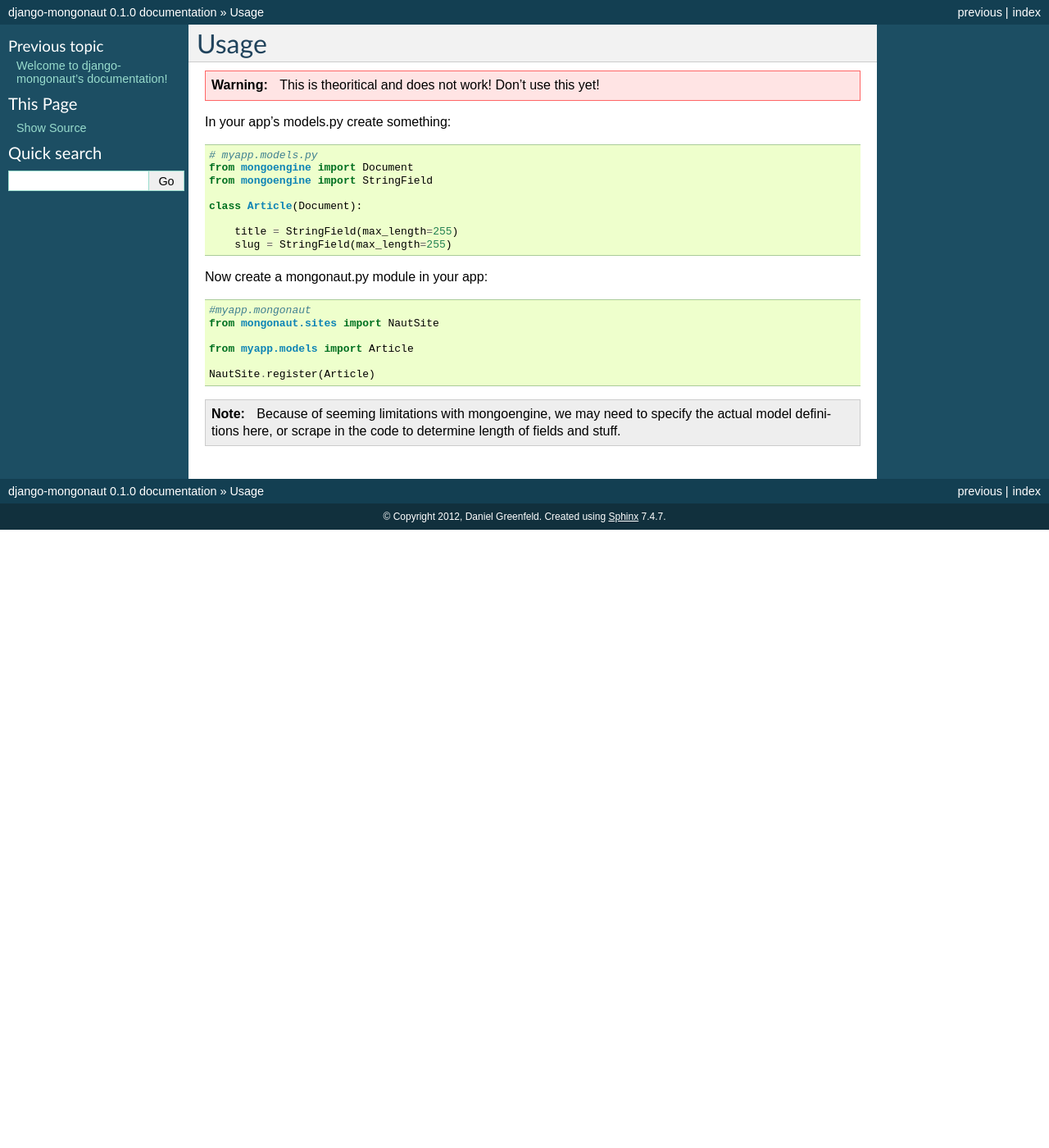
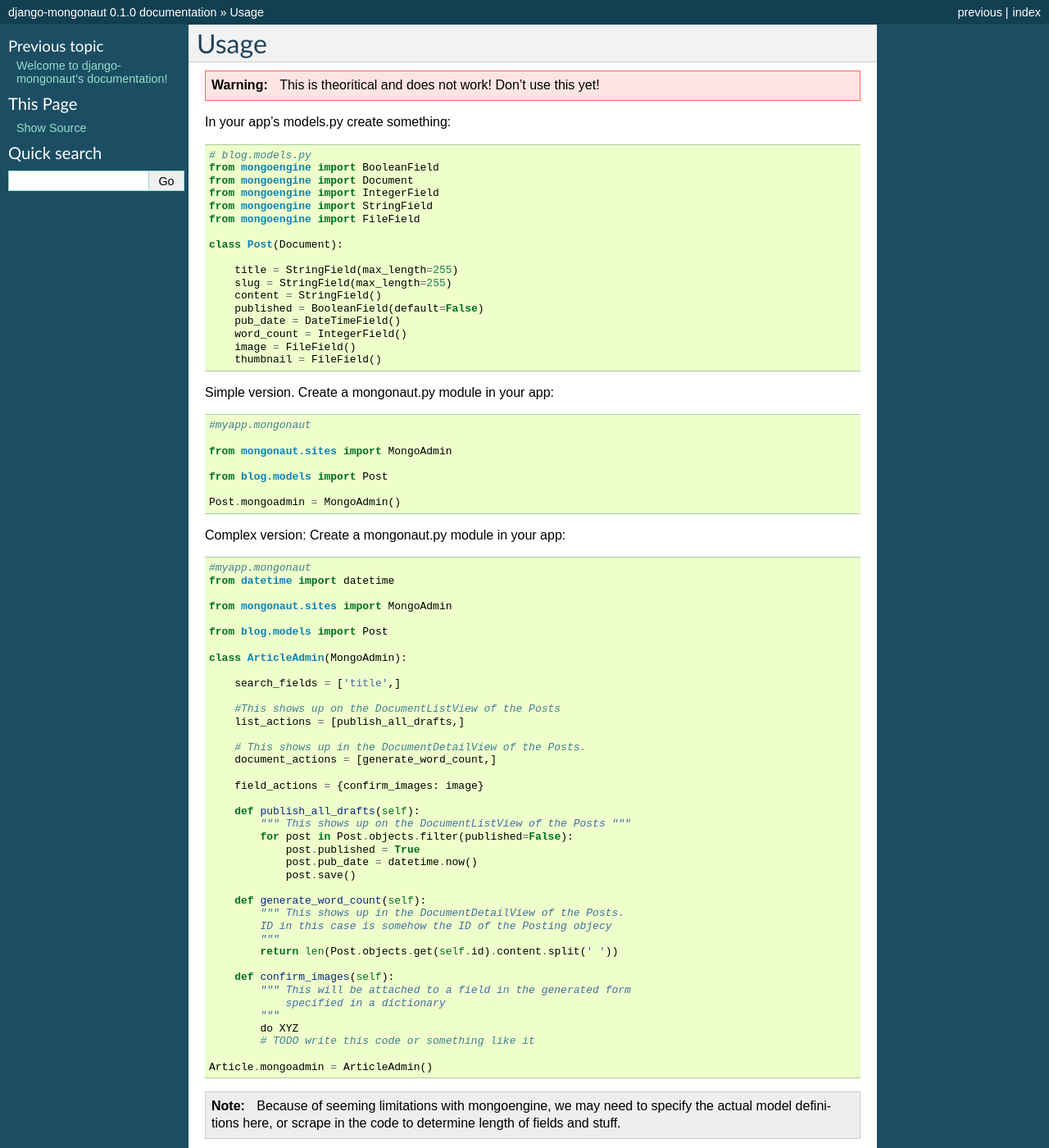
Before and after one commit to jazzband/django-mongonaut, a Sphinx documentation site: the page built from docs/usage.rst, in a window 1280 px wide and 1400 px high. Shown: the whole window at 82% size. Built offline with Sphinx 7.4.7, drawn with Linux system fonts in a browser that asks for light colours.

Commit message:
Working usage to help hammer out the UI

```diff
--- a/docs/usage.rst
+++ b/docs/usage.rst
@@ -8,24 +8,80 @@
 
 .. sourcecode:: python
 
-    # myapp.models.py
+    # blog.models.py
+    from mongoengine import BooleanField
     from mongoengine import Document
+    from mongoengine import IntegerField
     from mongoengine import StringField
+    from mongoengine import FileField
 
-    class Article(Document):
+    class Post(Document):
 
         title = StringField(max_length=255)
         slug = StringField(max_length=255)
+        content = StringField()
+        published = BooleanField(default=False)
+        pub_date = DateTimeField()
+        word_count = IntegerField()
+        image = FileField()
+        thumbnail = FileField()
 
-Now create a mongonaut.py module in your app:
+Simple version. Create a mongonaut.py module in your app:
 
 .. sourcecode:: python
 
     #myapp.mongonaut
-    from mongonaut.sites import NautSite
 
-    from myapp.models import Article
+    from mongonaut.sites import MongoAdmin
 
-    NautSite.register(Article)
+    from blog.models import Post
+
+    Post.mongoadmin = MongoAdmin()
+
+
+Complex version: Create a mongonaut.py module in your app:
+
+.. sourcecode:: python
+
+    #myapp.mongonaut
+    from datetime import datetime
+
+    from mongonaut.sites import MongoAdmin
+
+    from blog.models import Post
+
+    class ArticleAdmin(MongoAdmin):
+
+        search_fields = ['title',]
+
+        #This shows up on the DocumentListView of the Posts
+        list_actions = [publish_all_drafts,]
+
+        # This shows up in the DocumentDetailView of the Posts.
+        document_actions = [generate_word_count,]
+
+        field_actions = {confirm_images: image}
+
+        def publish_all_drafts(self):
+            """ This shows up on the DocumentListView of the Posts """
+            for post in Post.objects.filter(published=False):
+                post.published = True
+                post.pub_date = datetime.now()
+                post.save()
+
+        def generate_word_count(self):
+            """ This shows up in the DocumentDetailView of the Posts.
+            ID in this case is somehow the ID of the Posting objecy
+            """
+            return len(Post.objects.get(self.id).content.split(' '))
+
+        def confirm_images(self):
+            """ This will be attached to a field in the generated form
+                specified in a dictionary
+            """
+            do XYZ
+            # TODO write this code or something like it
+
+    Article.mongoadmin = ArticleAdmin()
 
 .. note:: Because of seeming limitations with mongoengine, we may need to specify the actual model definitions here, or scrape in the code to determine length of fields and stuff.
```
Also changed, not shown: 2 other files.
